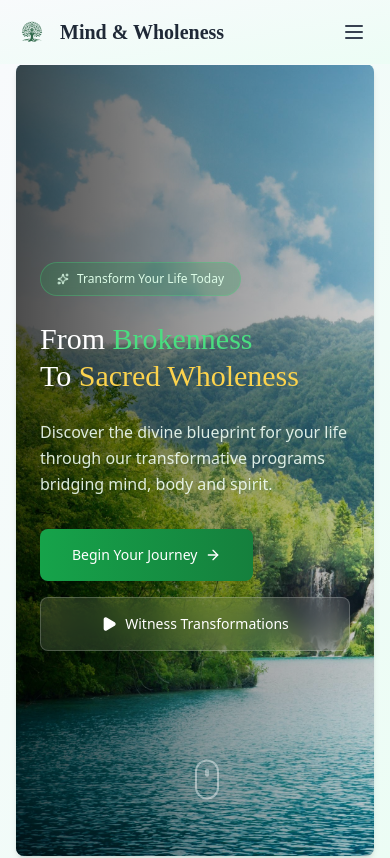
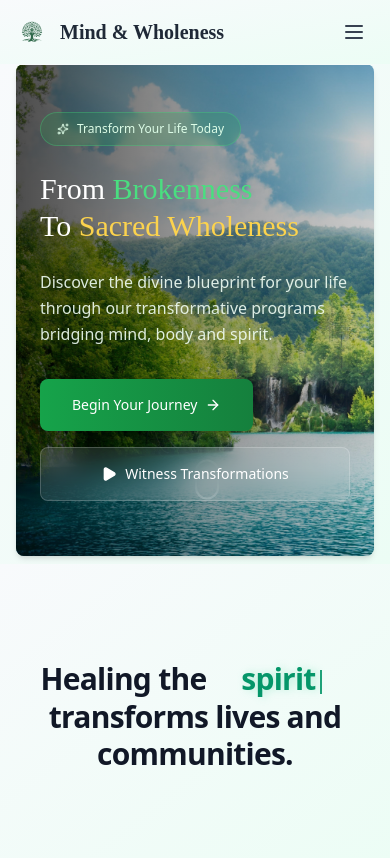
Before and after one commit to eldoJr/mind-and-wholeness, a React (Vite) app: page / in a window 390 px wide. Shown: the top 858 px of the page. Built offline with nearby package versions, Linux system fonts and the light colour scheme.

Commit message:
hero perf

```diff
--- a/src/components/layout/hero.tsx
+++ b/src/components/layout/hero.tsx
@@ -5,7 +5,7 @@ import herobg from '/src/assets/images/herobg.jpg';
 
 export function Hero() {
   return (
-    <section className="relative w-full h-screen min-h-[600px] max-h-[800px] overflow-hidden bg-gradient-to-br from-slate-50 to-emerald-50 px-4 sm:px-8 lg:px-20 pb-4 sm:pb-10">
+    <section className="relative w-full h-[500px] sm:h-screen min-h-[500px] max-h-[800px] overflow-hidden bg-gradient-to-br from-slate-50 to-emerald-50 px-4 sm:px-8 lg:px-20 pb-4 sm:pb-10">
       {/* Background Image Container with Original Shape */}
       <div className="absolute inset-0 mx-4 sm:mx-8 lg:mx-20 mb-2 sm:mb-5 rounded-lg shadow-md overflow-hidden">
         <motion.div
```
